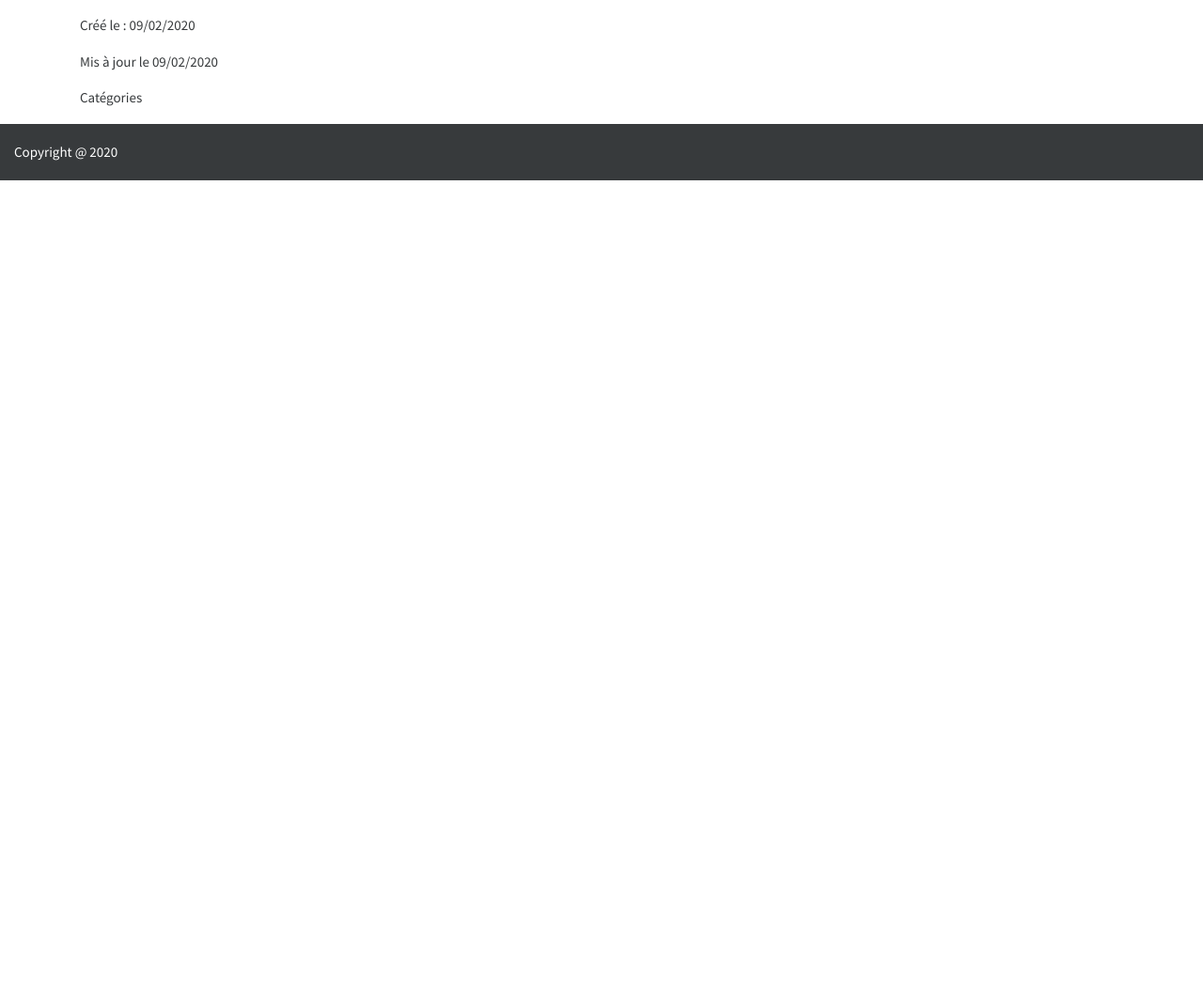
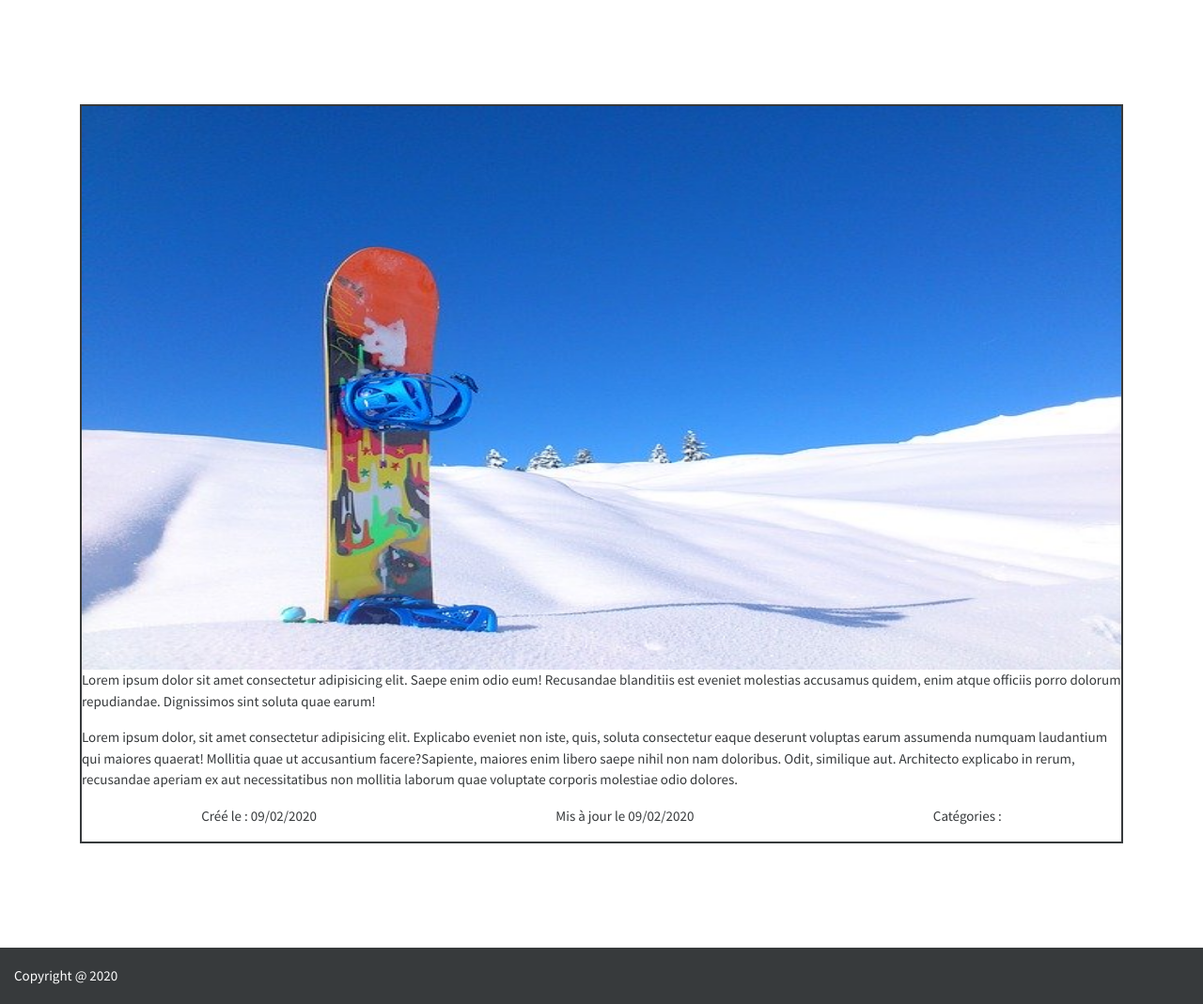
Before and after one commit to ahmedbouras/OC_P6, a Symfony app: template templates/blog/trick.html.twig in a window 1280 px wide. Shown: the part 86-1155 px from the top of the page at 94% size. Before the commit the page ends 278 px from the top, so only its background shows below. Run offline with Twig, Linux system fonts and the light colour scheme; the template is opened without the code that fills it, so the values that code supplies are empty; some libraries are stand-ins or nearby versions.

Commit message:
display trick's data v2 (raw)

```diff
--- a/public/css/home.css
+++ b/public/css/home.css
@@ -39,3 +39,8 @@
     position: absolute;
     right: 2%;
 }
+
+a:link, a:hover, a:visited, a:active {
+    color: #373a3c;
+    text-decoration: none;
+}
--- a/public/css/trick.css
+++ b/public/css/trick.css
@@ -0,0 +1,23 @@
+#bloc-trick {
+    margin-top: 10%;
+    margin-bottom: 10%;
+    border: 2px solid #373a3c;
+}
+
+#bloc-image {
+}
+
+#main-image {
+    position: relative;
+    text-align: center;
+    width: 100%;
+    height: 600px;
+    object-fit: fill;
+}
+
+#title-trick {
+    position: absolute;
+    top: 50%;
+    left: 50%;
+    transform: translate(-50%, +100%);
+}
--- a/templates/blog/home.html.twig
+++ b/templates/blog/home.html.twig
@@ -24,7 +24,9 @@
                     <img style="height: 200px; width: 100%; display: block;" src="{{ trick.defaultImage }}" alt="Card image">
                 </a>
                 <div class="card-body row">
-                    <h3 class="w-75">{{ trick.title | capitalize }}</h3>
+                    <a class="w-75" href="{{ path('trick_show', {title: trick.title}) }}">
+                        <h3>{{ trick.title | capitalize }}</h3>
+                    </a>
                     <div class="w-25">
                         <a href="#" class="card-link"><img height="16px" src="{{ asset('images/icones/edit.png') }}" alt=""></a>
                         <a href="#" class="card-link"><img height="18px" src="{{ asset('images/icones/delete.png') }}" alt=""></a>
--- a/templates/blog/trick.html.twig
+++ b/templates/blog/trick.html.twig
@@ -7,28 +7,31 @@
 
 {% block body %}
 <div class="container">
-    <div id="main-image">
-        <div id="image-trick">
+    <div id="bloc-trick">
+        <div id="bloc-image">
+            <img id="main-image" src="{{ asset('images/default-image.jpg') }}" alt="">
             <h1 id="title-trick">{{ trick.title | capitalize}}</h1>
-        </div>
         </div>
 
         <div id="images-videos">
 
         </div>
 
-    <section id="content-trick">
-        <div>
-            <p>{{ trick.content }}</p>
+        <section id="content-trick" class="container-fluid">
+            <div class="row">
+                <p>{{ trick.content }} Lorem ipsum dolor sit amet consectetur adipisicing elit. Saepe enim odio eum! Recusandae blanditiis est eveniet molestias accusamus quidem, enim atque officiis porro dolorum repudiandae. Dignissimos sint soluta quae earum!</p>
+                <p>Lorem ipsum dolor, sit amet consectetur adipisicing elit. Explicabo eveniet non iste, quis, soluta consectetur eaque deserunt voluptas earum assumenda numquam laudantium qui maiores quaerat! Mollitia quae ut accusantium facere?Sapiente, maiores enim libero saepe nihil non nam doloribus. Odit, similique aut. Architecto explicabo in rerum, recusandae aperiam ex aut necessitatibus non mollitia laborum quae voluptate corporis molestiae odio dolores.</p>
             </div>
-        <div id="informations-tricks">
+            <div id="informations-tricks" class="row d-flex justify-content-around">
                 <p>Créé le : {{ trick.createdAt | date("m/d/Y") }}</p>
                 <p>Mis à jour le {{ trick.updatedAt | date("m/d/Y") }}</p>
-            <p>Catégories
+                <div>
+                    <p>Catégories :
                     {% for category in trick.categories %}
                         <span class="badge badge-pill badge-secondary">{{ category.name }}</span>
                     {% endfor %}
                     </p>
+                </div>
             </div>
             <div>
                 <!-- TO DO : CREATION DU FORMULAIRE -->
@@ -40,5 +43,6 @@
             </div>
         </section>
     </div>
+</div>
 
 {% endblock %}
```
Lines whose indentation alone changed are shown as unchanged.
